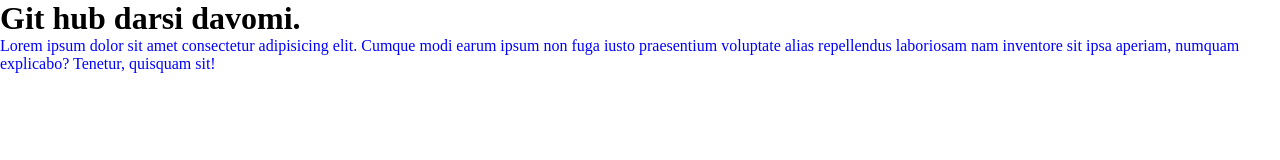
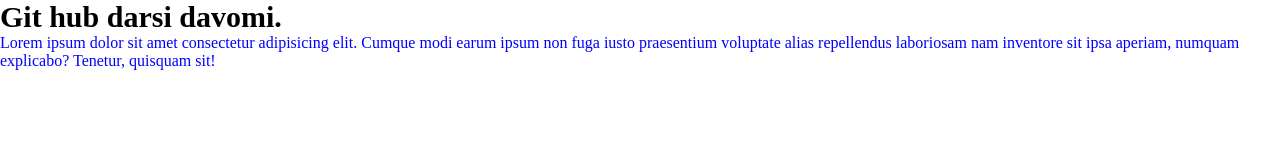
Before and after one commit to Gayipbayev-Salomat/git-brench, a plain HTML site: page index.html in a window 1280 px wide. Drawn offline with Linux system fonts and the light colour scheme.

Commit message:
jlkjeklj

```diff
--- a/css/style.css
+++ b/css/style.css
@@ -4,6 +4,10 @@
    box-sizing: border-box;
 }
 
+.class{
+   font-size: 30px;
+}
+
 .text{
    color:blue;
 }
--- a/index.html
+++ b/index.html
@@ -8,7 +8,7 @@
    <link rel="stylesheet" href="./css/style.css">
 </head>
 <body>
-   <h1>Git hub darsi davomi.</h1>
+   <h1 class="class">Git hub darsi davomi.</h1>
    <p class="text">
       Lorem ipsum dolor sit amet consectetur adipisicing elit. Cumque modi earum ipsum non fuga iusto praesentium voluptate alias repellendus laboriosam nam inventore sit ipsa aperiam, numquam explicabo? Tenetur, quisquam sit!
    </p>
```
